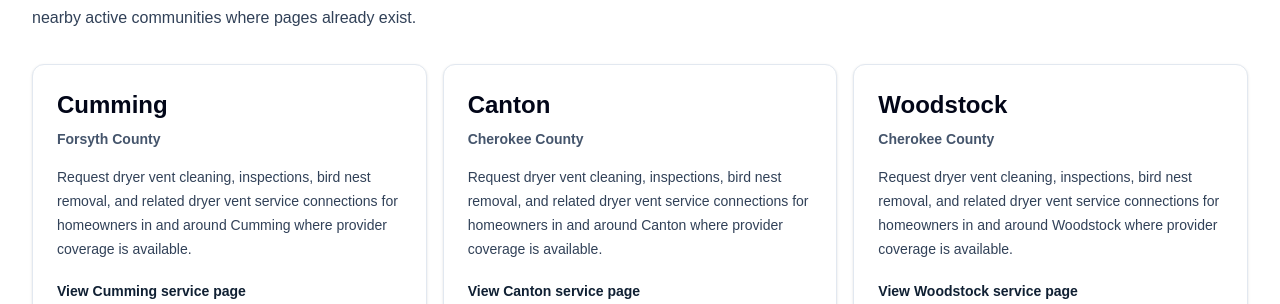
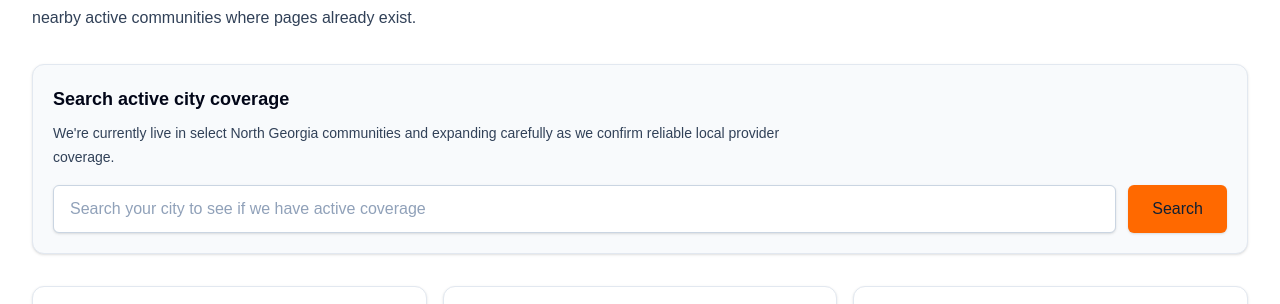
Before and after one commit to RAD786/ga-dryer-vent-pros, a Next.js app: page /service-areas in a window 1280 px wide. Shown: the part 777-1081 px from the top of the page. Built offline with nearby package versions, Linux system fonts and the light colour scheme; no server answers.

Commit message:
SEO/schema/robots issues, Fix OG/social, Add /api/ disallow to robots.txt, Add real human-friendly search bar to Service Areas page

```diff
--- a/app/bird-nest-removal/page.tsx
+++ b/app/bird-nest-removal/page.tsx
@@ -8,7 +8,8 @@ const service = getServicePage("bird-nest-removal")!;
 export const metadata: Metadata = pageSeo({
   title: service.metaTitle,
   description: service.metaDescription,
-  path: `/${service.slug}`
+  path: `/${service.slug}`,
+  image: service.heroImage?.src
 });
 
 export default function BirdNestRemovalPage() {
--- a/app/commercial-dryer-vent-cleaning/page.tsx
+++ b/app/commercial-dryer-vent-cleaning/page.tsx
@@ -8,7 +8,8 @@ const service = getServicePage("commercial-dryer-vent-cleaning")!;
 export const metadata: Metadata = pageSeo({
   title: service.metaTitle,
   description: service.metaDescription,
-  path: `/${service.slug}`
+  path: `/${service.slug}`,
+  image: service.heroImage?.src
 });
 
 export default function CommercialDryerVentCleaningPage() {
--- a/app/dryer-vent-inspection/page.tsx
+++ b/app/dryer-vent-inspection/page.tsx
@@ -8,7 +8,8 @@ const service = getServicePage("dryer-vent-inspection")!;
 export const metadata: Metadata = pageSeo({
   title: service.metaTitle,
   description: service.metaDescription,
-  path: `/${service.slug}`
+  path: `/${service.slug}`,
+  image: service.heroImage?.src
 });
 
 export default function DryerVentInspectionPage() {
--- a/app/dryer-vent-installation/page.tsx
+++ b/app/dryer-vent-installation/page.tsx
@@ -8,7 +8,8 @@ const service = getServicePage("dryer-vent-installation")!;
 export const metadata: Metadata = pageSeo({
   title: service.metaTitle,
   description: service.metaDescription,
-  path: `/${service.slug}`
+  path: `/${service.slug}`,
+  image: service.heroImage?.src
 });
 
 export default function DryerVentInstallationPage() {
--- a/app/dryer-vent-repair/page.tsx
+++ b/app/dryer-vent-repair/page.tsx
@@ -8,7 +8,8 @@ const service = getServicePage("dryer-vent-repair")!;
 export const metadata: Metadata = pageSeo({
   title: service.metaTitle,
   description: service.metaDescription,
-  path: `/${service.slug}`
+  path: `/${service.slug}`,
+  image: service.heroImage?.src
 });
 
 export default function DryerVentRepairPage() {
--- a/app/dryer-vent-rerouting/page.tsx
+++ b/app/dryer-vent-rerouting/page.tsx
@@ -8,7 +8,8 @@ const service = getServicePage("dryer-vent-rerouting")!;
 export const metadata: Metadata = pageSeo({
   title: service.metaTitle,
   description: service.metaDescription,
-  path: `/${service.slug}`
+  path: `/${service.slug}`,
+  image: service.heroImage?.src
 });
 
 export default function DryerVentReroutingPage() {
--- a/app/layout.tsx
+++ b/app/layout.tsx
@@ -73,6 +73,8 @@ export default function RootLayout({ children }: { children: ReactNode }) {
             url: absoluteUrl(),
             potentialAction: {
               "@type": "SearchAction",
+              name: "Search active Georgia dryer vent service areas",
+              description: "Search current active city coverage for Georgia Dryer Vent Pros.",
               target: `${absoluteUrl("/service-areas")}?q={search_term_string}`,
               "query-input": "required name=search_term_string"
             }
--- a/app/robots.ts
+++ b/app/robots.ts
@@ -5,7 +5,8 @@ export default function robots(): MetadataRoute.Robots {
   return {
     rules: {
       userAgent: "*",
-      allow: "/"
+      allow: "/",
+      disallow: "/api/"
     },
     sitemap: absoluteUrl("/sitemap.xml")
   };
--- a/app/service-areas/page.tsx
+++ b/app/service-areas/page.tsx
@@ -74,7 +74,26 @@ const regionalClusters = [
   }
 ];
 
-export default function ServiceAreasPage() {
+type ServiceAreasPageProps = {
+  searchParams?: Promise<{
+    q?: string | string[];
+  }>;
+};
+
+export default async function ServiceAreasPage({ searchParams }: ServiceAreasPageProps) {
+  const resolvedSearchParams = await searchParams;
+  const rawQuery = resolvedSearchParams?.q;
+  const searchQuery = (Array.isArray(rawQuery) ? rawQuery[0] : rawQuery ?? "").trim();
+  const normalizedQuery = searchQuery.toLowerCase();
+  const isSearching = normalizedQuery.length > 0;
+  const visibleActiveCities = isSearching
+    ? activeCityTerritories.filter((city) =>
+        [city.city, city.countyOrRegion, city.cluster]
+          .filter(Boolean)
+          .some((value) => value.toLowerCase().includes(normalizedQuery))
+      )
+    : activeCityTerritories;
+
   return (
     <>
       <Breadcrumbs items={[{ name: "Service Areas", href: "/service-areas" }]} />
@@ -119,8 +138,54 @@ export default function ServiceAreasPage() {
             </p>
           </FadeIn>
 
+          <FadeIn delay={0.05}>
+            <form action="/service-areas" method="get" className="mt-8 rounded-xl border border-slate-200 bg-slate-50 p-5 shadow-sm">
+              <label htmlFor="service-area-search" className="block text-lg font-black text-slate-950">
+                Search active city coverage
+              </label>
+              <p className="mt-2 max-w-3xl text-sm leading-6 text-slate-700">
+                We&apos;re currently live in select North Georgia communities and expanding carefully as we confirm reliable local provider coverage.
+              </p>
+              <div className="mt-4 flex flex-col gap-3 sm:flex-row">
+                <input
+                  id="service-area-search"
+                  name="q"
+                  type="search"
+                  defaultValue={searchQuery}
+                  placeholder="Search your city to see if we have active coverage"
+                  className="focus-ring min-h-12 flex-1 rounded-md border border-slate-300 bg-white px-4 text-base font-semibold text-slate-950 shadow-sm outline-none placeholder:text-slate-400"
+                />
+                <button
+                  type="submit"
+                  className="focus-ring min-h-12 rounded-md bg-orange-500 px-6 py-3 text-sm font-black text-[#102033] shadow-sm transition hover:-translate-y-0.5 hover:bg-orange-600"
+                >
+                  Search
+                </button>
+                {isSearching ? (
+                  <Link
+                    href="/service-areas"
+                    className="focus-ring inline-flex min-h-12 items-center justify-center rounded-md border border-slate-300 bg-white px-5 py-3 text-sm font-black text-slate-950 shadow-sm transition hover:-translate-y-0.5 hover:border-orange-300 hover:bg-orange-50"
+                  >
+                    Clear
+                  </Link>
+                ) : null}
+              </div>
+            </form>
+          </FadeIn>
+
+          {isSearching ? (
+            <FadeIn delay={0.08}>
+              <p className="mt-6 text-sm font-bold text-slate-700">
+                {visibleActiveCities.length > 0
+                  ? `Active coverage results for "${searchQuery}"`
+                  : `No active city page found for "${searchQuery}"`}
+              </p>
+            </FadeIn>
+          ) : null}
+
           <Stagger className="mt-8 grid gap-4 sm:grid-cols-2 lg:grid-cols-3">
-            {activeCityTerritories.map((city) => (
+            {visibleActiveCities.length > 0 ? (
+              visibleActiveCities.map((city) => (
                 <MotionItem key={city.slug}>
                   <article className="lift-card h-full rounded-xl border border-slate-200 bg-white p-6 shadow-sm">
                     <h3 className="text-2xl font-black text-slate-950">{city.city}</h3>
@@ -139,7 +204,20 @@ export default function ServiceAreasPage() {
                     </Link>
                   </article>
                 </MotionItem>
-            ))}
+              ))
+            ) : (
+              <MotionItem className="sm:col-span-2 lg:col-span-3">
+                <div className="rounded-xl border border-slate-200 bg-white p-6 shadow-sm">
+                  <h3 className="text-2xl font-black text-slate-950">No active page for that city yet</h3>
+                  <p className="mt-3 max-w-3xl text-sm leading-6 text-slate-700">
+                    We don&apos;t have an active page for that city yet. We&apos;re expanding coverage as we confirm reliable local dryer vent providers.
+                  </p>
+                  <div className="mt-5">
+                    <ButtonLink href="/contact" variant="secondary">Request Service</ButtonLink>
+                  </div>
+                </div>
+              </MotionItem>
+            )}
           </Stagger>
 
           <section className="mt-14" aria-labelledby="regional-clusters-heading">
--- a/components/ServicePageTemplate.tsx
+++ b/components/ServicePageTemplate.tsx
@@ -8,7 +8,7 @@ import { JsonLd } from "@/components/JsonLd";
 import { LeadForm } from "@/components/LeadForm";
 import { FadeIn, HeroReveal, MotionItem, Stagger } from "@/components/Motion";
 import { PhoneLink } from "@/components/PhoneLink";
-import { absoluteUrl, siteConfig } from "@/data/site";
+import { siteConfig } from "@/data/site";
 import { activeCityTerritories } from "@/data/territories";
 import { dryerVentServiceSchema } from "@/data/seo";
 import type { ServicePageConfig } from "@/data/servicePages";
@@ -189,15 +189,6 @@ export function ServicePageTemplate({ service }: { service: ServicePageConfig })
           description: `${service.title}. Georgia Dryer Vent Pros connects homeowners and property owners with local dryer vent service providers in select Georgia communities where coverage is available.`
         })}
       />
-      <JsonLd
-        data={{
-          "@context": "https://schema.org",
-          "@type": "Service",
-          name: service.title,
-          url: absoluteUrl(`/${service.slug}`),
-          areaServed: "Georgia"
-        }}
-      />
     </>
   );
 }
--- a/data/seo.ts
+++ b/data/seo.ts
@@ -77,10 +77,10 @@ export function dryerVentServiceSchema(
       name: siteConfig.name,
       url: absoluteUrl()
     },
-    areaServed: activeCityTerritories.map((city) => ({
-      "@type": "City",
-      name: `${city.city}, Georgia`
-    })),
+    areaServed: {
+      "@type": "State",
+      name: "Georgia"
+    },
     description:
       options.description ??
       "A lead connection service for homeowners requesting dryer vent cleaning, clogged dryer vent cleaning, inspections, bird nest removal, line cleaning, and dryer vent safety cleaning in select Georgia communities."
```
Lines whose indentation alone changed are shown as unchanged.
